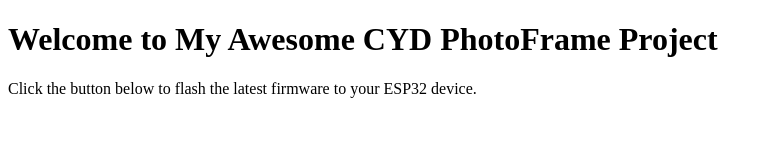
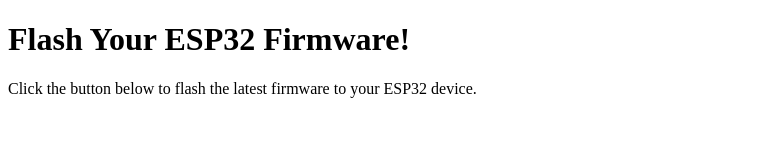
Before and after one commit to Grey-Lancaster/BBQ-Temp, a plain HTML site: page index.html in a window 1280 px wide. Shown: the whole page, without its empty margins (0-773 px from the left). Drawn offline with Linux system fonts and the light colour scheme.

Commit message:
Update index.html

```diff
--- a/index.html
+++ b/index.html
@@ -3,16 +3,17 @@
 <head>
   <meta charset="UTF-8">
   <meta name="viewport" content="width=device-width, initial-scale=1.0">
-  <title>Flash CYD Firmware</title>
+  <title>Flash ESP32 Firmware</title>
 </head>
 <body>
 
-  <h1>Welcome to My Awesome CYD PhotoFrame Project</h1>
+  <h1>Flash Your ESP32 Firmware!</h1>
   <p>Click the button below to flash the latest firmware to your ESP32 device.</p>
 
   <!-- ESP Web Tools Integration -->
   <script src="https://esphome.github.io/esp-web-tools/dist/web.js"></script>
 
+  <!-- Install Button -->
   <esp-web-install-button
     manifest="./manifest.json"
     style="display: block; margin: 20px 0;">
```
